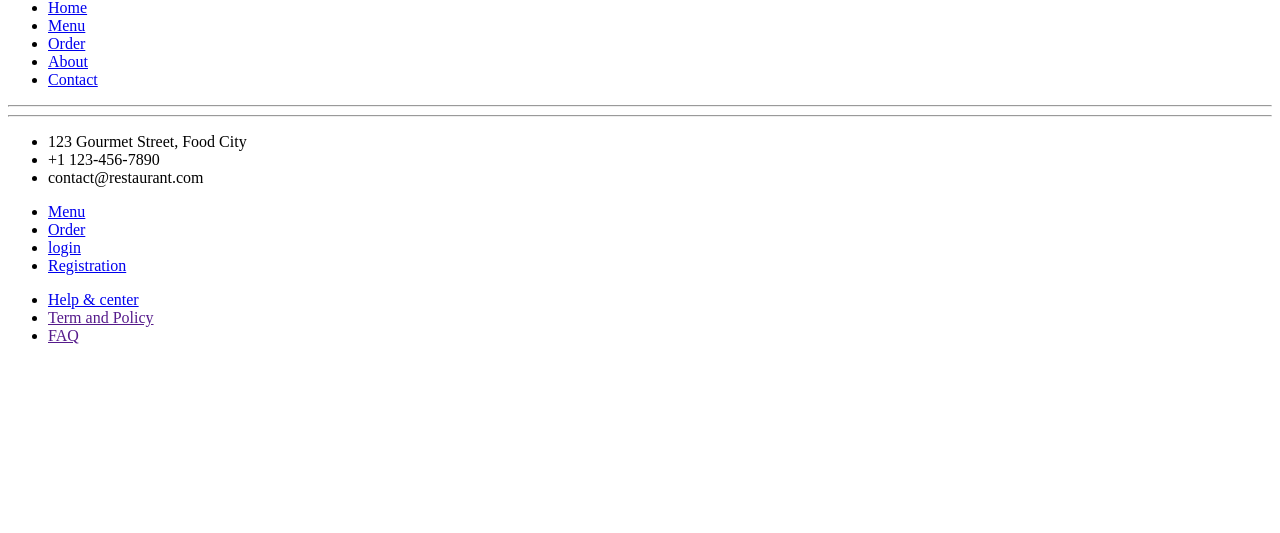
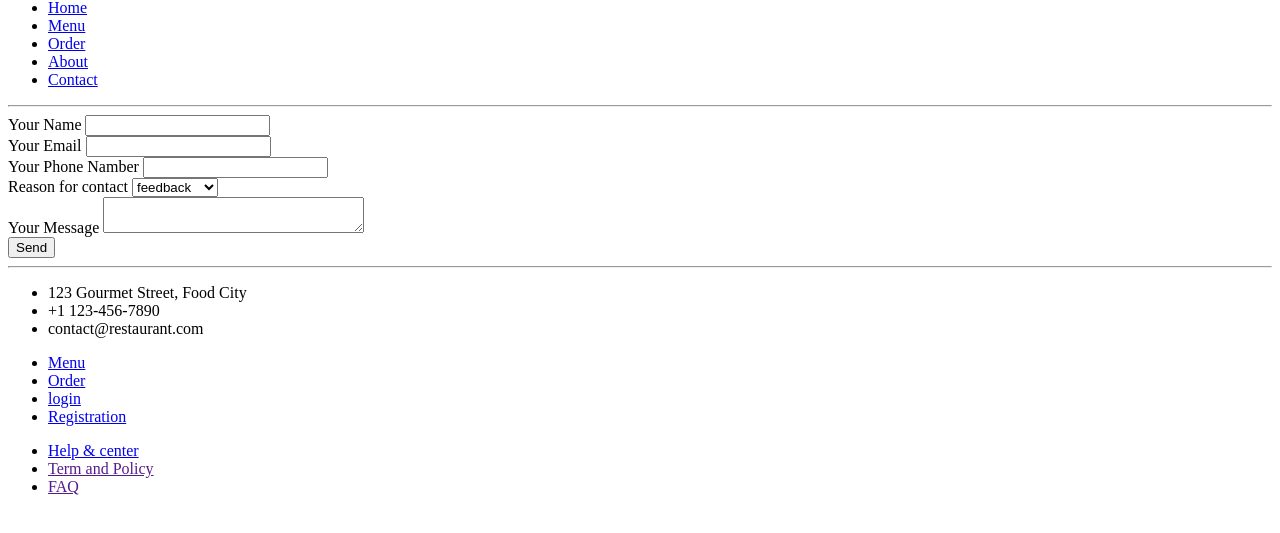
Before and after one commit to zouak-pedro/sprintshtmlproject, a plain HTML site: page restaurant/contact/index.html in a window 1280 px wide. Shown: the part 85-618 px from the top of the page. Drawn offline with Linux system fonts and the light colour scheme.

Commit message:
resto: contact page

```diff
--- a/restaurant/contact/index.html
+++ b/restaurant/contact/index.html
@@ -22,7 +22,24 @@
   </nav>
   <hr>
   <!-- body -->
-
+  <form action="">
+    <label for="name">Your Name</label>
+    <input type="text" name="name" id="name"><br>
+    <label for="email">Your Email</label>
+    <input type="email" name="email" id="email"><br>
+    <label for="phone">Your Phone Namber</label>
+    <input type="number" name="phone" id="phone"><br>
+    <label for="wycontact">Reason for contact</label>
+    <select name="reason" id="reason">
+      <option value="feedback">feedback</option>
+      <option value="complaints">complaints</option>
+      <option value="inquiries">inquiries</option>
+    </select><br>
+    <label for="message">Your Message</label>
+    <textarea name="message" id="message" cols="30"></textarea>
+    <br>
+    <input type="submit" value="Send">
+  </form>
   <!-- footer -->
   <hr>
   <footer>
```
